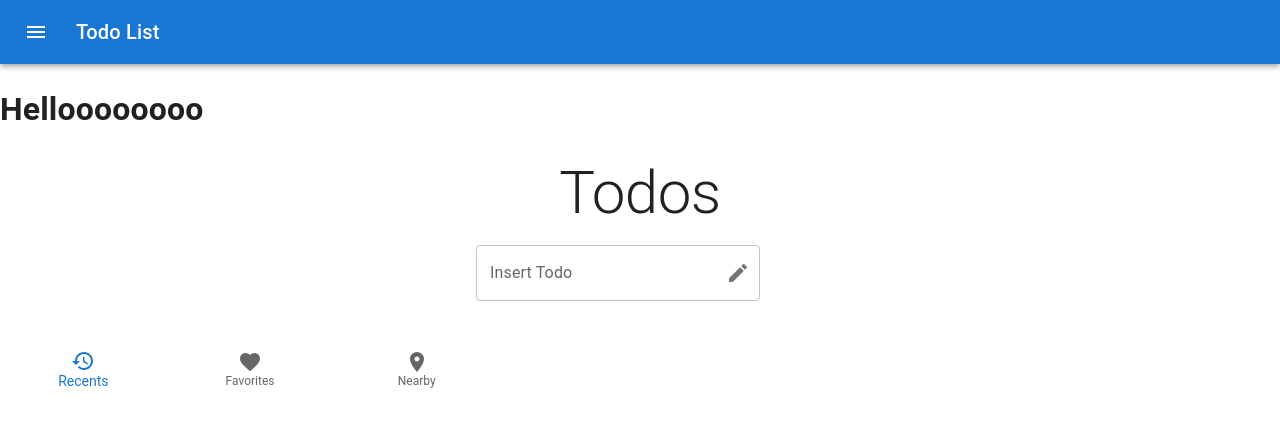
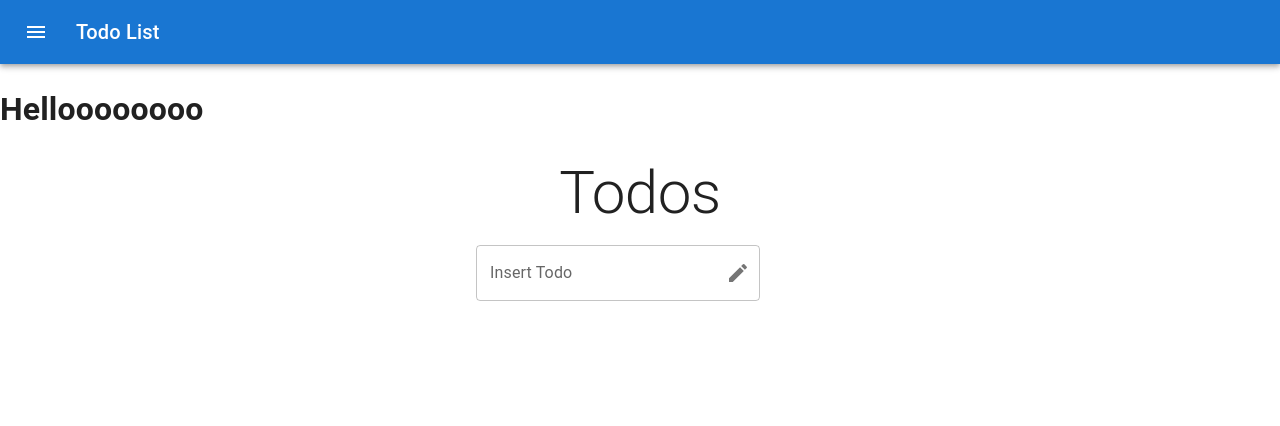
Before and after one commit to APHOMER/TODO-LIST-REACT, a React (Vite) app: page / in a window 1280 px wide. Shown: the top 426 px of the page. Built offline with nearby package versions, Linux system fonts and the light colour scheme.

Commit message:
removed footer and for balancing

```diff
--- a/src/SimpleBottomNavigation.jsx
+++ b/src/SimpleBottomNavigation.jsx
@@ -20,9 +20,9 @@ export default function SimpleBottomNavigation() {
           setValue(newValue);
         }}
       >
-        <BottomNavigationAction label="Recents" icon={<RestoreIcon />} />
-        <BottomNavigationAction label="Favorites" icon={<FavoriteIcon />} />
-        <BottomNavigationAction label="Nearby" icon={<LocationOnIcon />} />
+        {/* <BottomNavigationAction label="Recents" icon={<RestoreIcon />} /> */}
+        {/* <BottomNavigationAction label="Favorites" icon={<FavoriteIcon />} /> */}
+        {/* <BottomNavigationAction label="Nearby" icon={<LocationOnIcon />} /> */}
       </BottomNavigation>
     </Box>
   );
```
